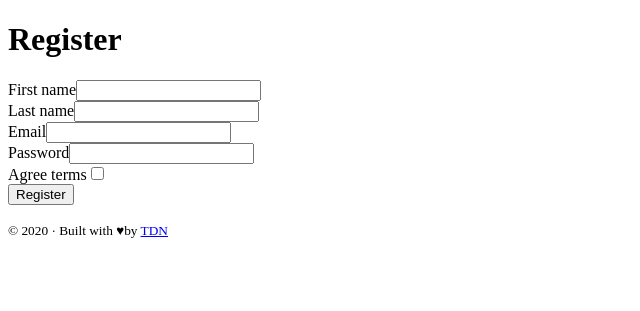
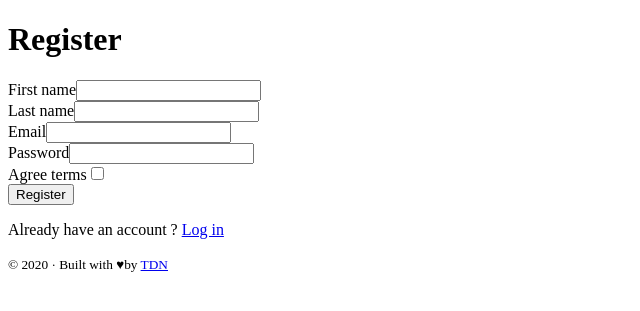
Before and after one commit to Fournier-Paul/Panterest, a Symfony app: template templates/registration/register.html.twig in a window 1280 px wide. Shown: the part 78-389 px from the top of the page, without its empty margins (0-640 px from the left). Run offline with Twig, Linux system fonts and the light colour scheme; the template is opened without the code that fills it, so the values that code supplies are empty; form fields are guessed from the names that the template uses; some libraries are stand-ins or nearby versions.

Commit message:
Style registration form

```diff
--- a/templates/registration/register.html.twig
+++ b/templates/registration/register.html.twig
@@ -3,21 +3,32 @@
 {% block title 'Register' %}
 
 {% block body %}
+	<div class="row">
+		<div class="col-md-6 mx-auto">
 			{% for flashError in app.flashes('verify_email_error') %}
 				<div class="alert alert-error rounded mb-3" role="alert">{{ flashError }}</div>
 			{% endfor %}
 
-    <h1>Register</h1>
+			<h1 class="text-center my-5">Register</h1>
 
 			{{ form_start(registrationForm) }}
+            <div class="row">
+                <div class="col-md-6">
 			{{ form_row(registrationForm.firstName) }}
+                </div>
+                <div class="col-md-6">
 			{{ form_row(registrationForm.lastName) }}
+                </div>
+            </div>
 			{{ form_row(registrationForm.email) }}
 			{{ form_row(registrationForm.plainPassword, {
             label: 'Password'
         }) }}
 			{{ form_row(registrationForm.agreeTerms) }}
 
-        <button type="submit" class="btn btn-primary">Register</button>
+			<button type="submit" class="btn btn-primary btn-lg btn-block">Register</button>
 			{{ form_end(registrationForm) }}
+            <p class="mt-5 mb-3 text-center text-muted">Already have an account ? <a href=" {{path('app_login')}} ">Log in</a> </p>
+		</div>
+	</div>
 {% endblock %}
```
Lines whose indentation alone changed are shown as unchanged.
